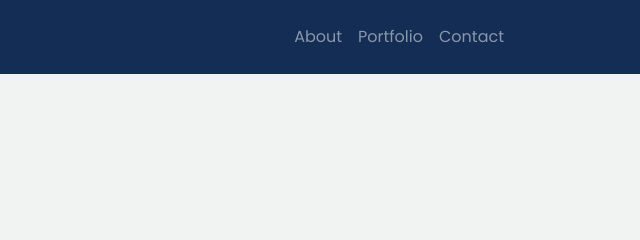
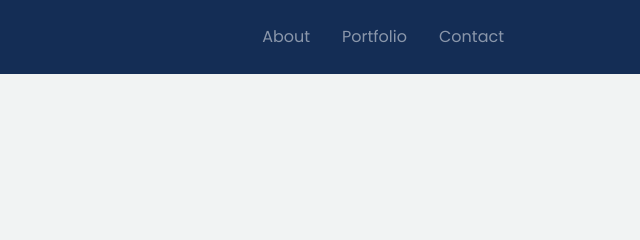
Before and after one commit to jswalker808/personalPortfolio, a plain HTML site: page index.html in a window 1280 px wide. Shown: the top 240 px of the page, 640-1280 px from the left. Drawn offline with nearby package versions, Linux system fonts and the light colour scheme.

Commit message:
Added margin to nav-links

```diff
--- a/index.html
+++ b/index.html
@@ -20,13 +20,13 @@
 
       <div class="collapse navbar-collapse" id="navbarSupportedContent">
         <ul class="navbar-nav ml-auto">
-          <li class="nav-item">
+          <li class="nav-item ml-3">
             <a class="nav-link" href="#">About <span class="sr-only">(current)</span></a>
           </li>
-          <li class="nav-item">
+          <li class="nav-item ml-3">
             <a class="nav-link" href="#">Portfolio</a>
           </li>
-          <li class="nav-item">
+          <li class="nav-item ml-3">
             <a class="nav-link" href="#">Contact</a>
           </li>
         </ul>
```
